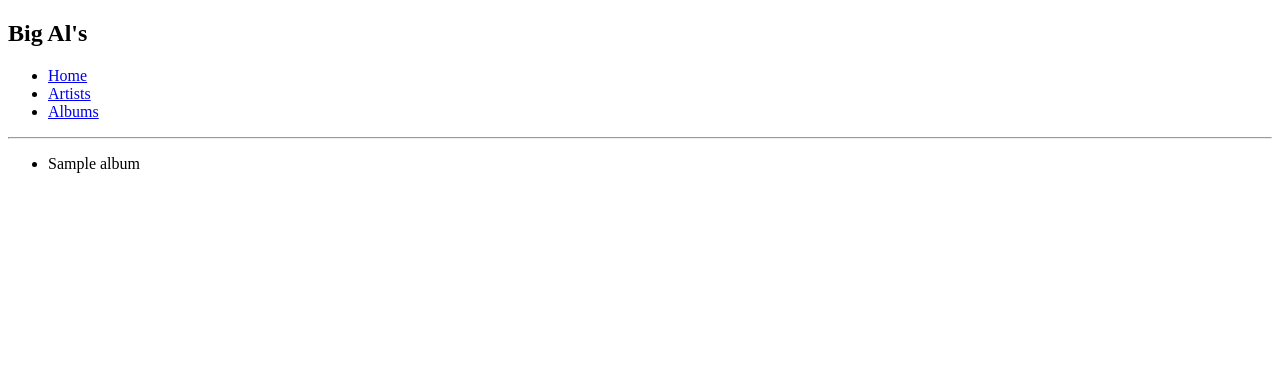
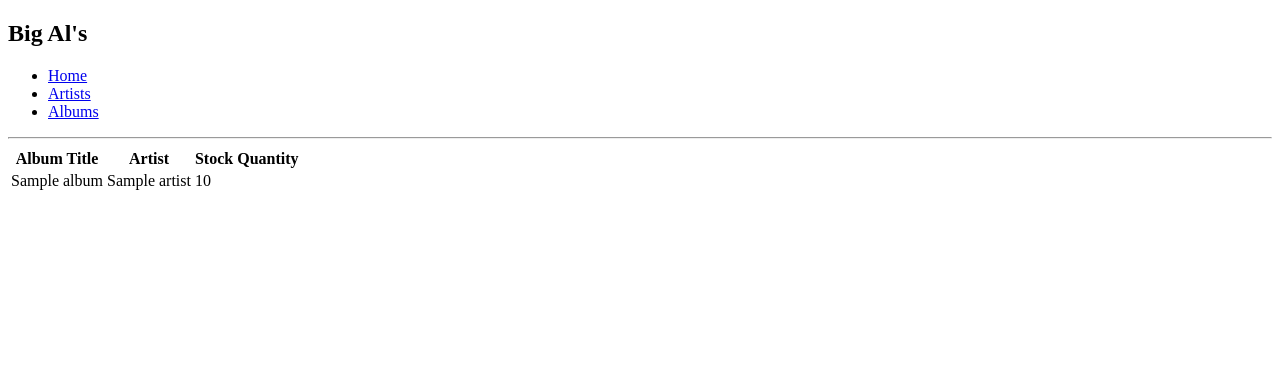
Before and after one commit to ajrussellaudio/python-record-store, a Flask app: template app/templates/albums/index.html in a window 1280 px wide. Shown: the top 381 px of the page. Run offline with Flask 2, Linux system fonts and the light colour scheme; the template is opened without the code that fills it: most values are stand-ins (such as "Sample title", 1, 10 or a date in 2020).

Commit message:
add albums table

```diff
--- a/app/models/artist.py
+++ b/app/models/artist.py
@@ -1,5 +1,5 @@
 from app.models.SqlQuery import SqlQuery
-from app.models.album import Album
+
 
 class Artist():
     def __init__(self, **kwargs):
@@ -13,6 +13,7 @@ class Artist():
         self.id = result[0]['id']
 
     def albums(self):
+        from app.models.album import Album
         sql = "SELECT * FROM albums WHERE artist_id = %s"
         values = (self.id,)
         results = SqlQuery.run(sql, values)
--- a/app/templates/albums/index.html
+++ b/app/templates/albums/index.html
@@ -1,9 +1,22 @@
 {% extends 'layout.html' %}
 
 {% block content %}
-<ul>
-  {% for album in albums %}
-      <li>{{ album.title }}</li>
-  {% endfor %}
-</ul>
+<table>
+  <thead>
+    <tr>
+      <th>Album Title</th>
+      <th>Artist</th>
+      <th>Stock Quantity</th>
+    </tr>
+  </thead>
+  <tbody>
+    {% for album in albums %}
+    <tr>
+      <td>{{ album.title }}</td>
+      <td>{{ album.artist().name }}</td>
+      <td>{{ album.stock }}</td>
+    </tr>
+    {% endfor %}
+  </tbody>
+</table>
 {% endblock %}
```
Also changed, not shown: app/models/album.py (+8 -0 lines).
